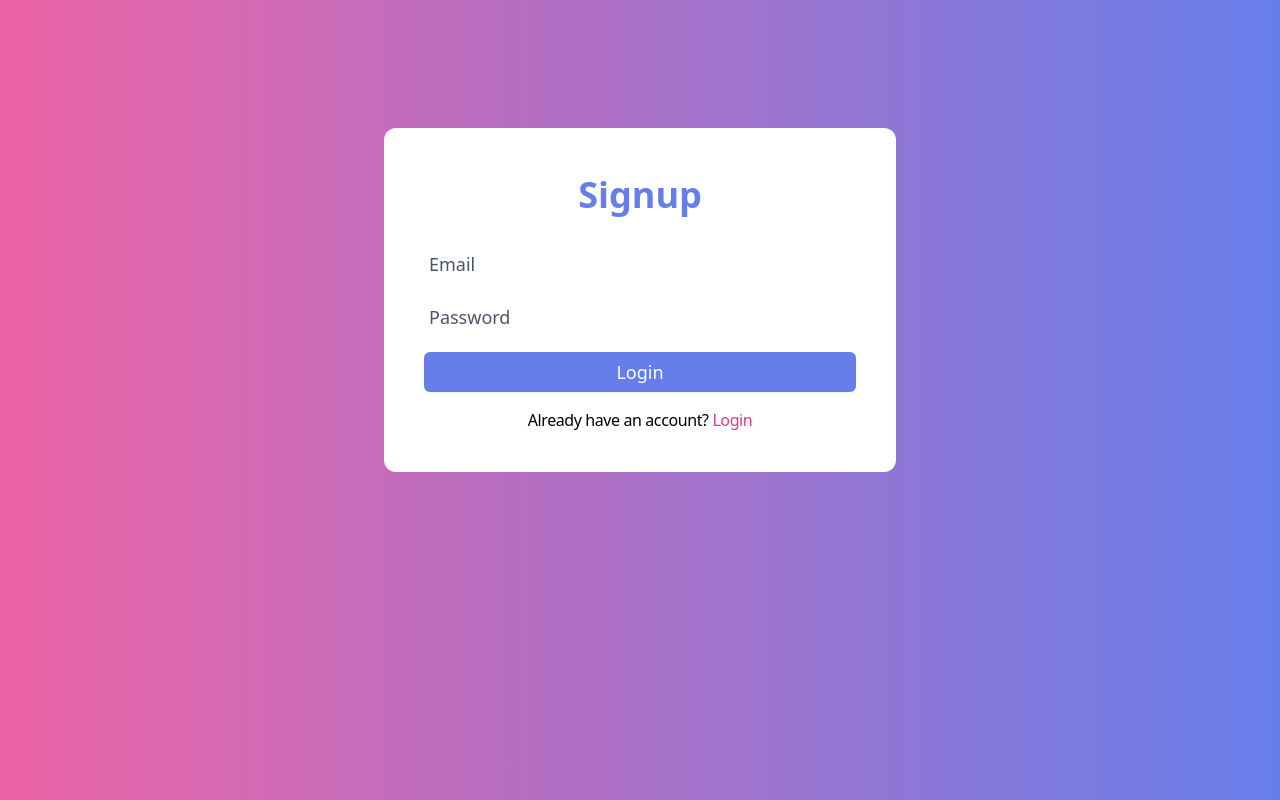
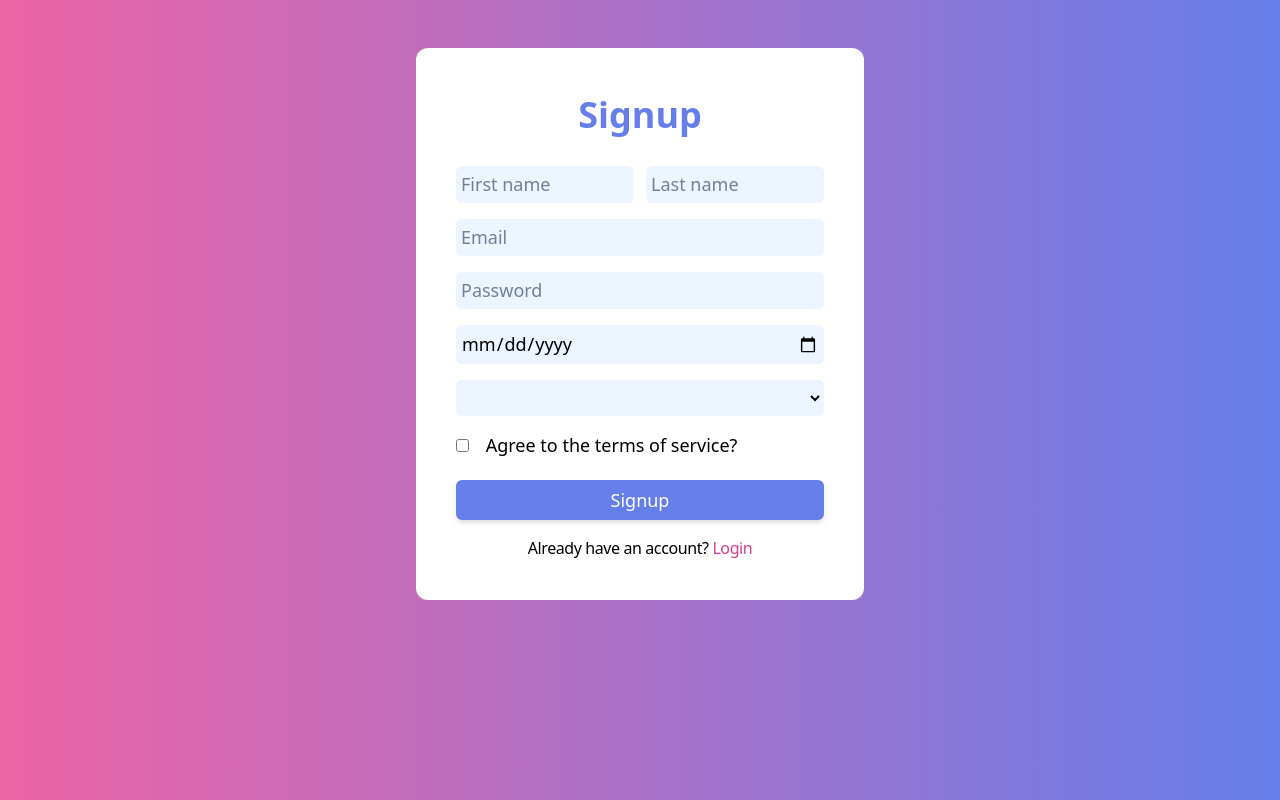
Before and after one commit to frederikagger/node-exam, a Nuxt app in the folder frontend/: page /signup in a window 1280 px wide. Built offline with nearby package versions, Linux system fonts and the light colour scheme.

Commit message:
input fields added

```diff
--- a/frontend/pages/signup/index.vue
+++ b/frontend/pages/signup/index.vue
@@ -1,31 +1,80 @@
 <template>
-  <div class="container mx-auto pt-32">
+  <div class="container mx-auto pt-12">
     <div
       id="card"
-      class="max-w-xs p-5 mx-auto flex flex-col bg-white rounded-xl h-80 lg:h-96 shadow-2x md:p-10 md:max-w-md lg:max-w-lg"
+      class="max-w-xs p-5 mx-auto flex flex-col bg-white rounded-xl h-80 lg:h-96 shadow-2x md:p-10 md:max-w-md"
     >
       <h4 class="text-4xl mb-6 font-bold text-center text-indigo-500">
         Signup
       </h4>
+      <div class="flex">
+        <input
+          v-model="user.firstname"
+          id="firstname"
+          class="p-1 placeholder-gray-600 w-1/2 mr-3 focus:placeholder-gray-400 border mb-4 text-black text-lg bg-indigo-100 rounded-md border-transparent focus:outline-none focus:ring-2 focus:ring-indigo-500 focus:border-indigo-500"
+          placeholder="First name"
+          type="text"
+          required
+        />
+        <input
+          v-model="user.lastname"
+          id="lastname"
+          class="p-1 placeholder-gray-600 w-1/2 focus:placeholder-gray-400 border mb-4 text-black text-lg bg-indigo-100 rounded-md border-transparent focus:outline-none focus:ring-2 focus:ring-indigo-500 focus:border-indigo-500"
+          placeholder="Last name"
+          type="text"
+          required
+        />
+      </div>
       <input
-        v-model="email"
+        v-model="user.email"
         id="email"
-        class="p-1 placeholder-gray-700 focus:placeholder-gray-400 border mb-4 text-black text-lg bg-indigo-50 rounded-sm border-transparent focus:outline-none focus:ring-2 focus:ring-indigo-500 focus:border-indigo-500"
+        class="p-1 placeholder-gray-600 focus:placeholder-gray-400 border mb-4 text-black text-lg bg-indigo-100 rounded-md border-transparent focus:outline-none focus:ring-2 focus:ring-indigo-500 focus:border-indigo-500"
         type="text"
         placeholder="Email"
       />
       <input
-        v-model="password"
+        v-model="user.password"
         id="password"
-        class="p-1 placeholder-gray-700 focus:placeholder-gray-400 border mb-4 text-black text-lg bg-indigo-50 rounded-sm border-transparent focus:outline-none focus:ring-2 focus:ring-indigo-500 focus:border-indigo-500"
+        class="p-1 placeholder-gray-600 focus:placeholder-gray-400 border mb-4 text-black text-lg bg-indigo-100 rounded-md border-transparent focus:outline-none focus:ring-2 focus:ring-indigo-500 focus:border-indigo-500"
         type="password"
         placeholder="Password"
       />
-      <button
+      <input
+        v-model="user.birthday"
+        id="birthday"
+        class="p-1 placeholder-gray-600 focus:placeholder-gray-400 border mb-4 text-black text-lg bg-indigo-100 rounded-md border-transparent focus:outline-none focus:ring-2 focus:ring-indigo-500 focus:border-indigo-500"
+        type="date"
+        placeholder="Date of birth"
+      />
+      <select
+        name="countries"
+        v-model="user.country"
+        id="country"
+        class="p-1 placeholder-gray-600 focus:placeholder-gray-400 border mb-4 text-black text-lg bg-indigo-100 rounded-md border-transparent focus:outline-none focus:ring-2 focus:ring-indigo-500 focus:border-indigo-500"
+        placeholder="Country"
+      >
+        <option disabled hidden>Country</option>
+        <option v-for="country in countries" :key="country" :value="country">{{
+          country
+        }}</option>
+      </select>
+      <div class="inline-block mb-3">
+        <input
+          v-model="user.agreement"
+          id="agreement"
+          class="p-1 mr-3 placeholder-gray-600 focus:placeholder-gray-400 border mb-4 text-black text-lg bg-indigo-100 rounded-md border-transparent focus:outline-none focus:ring-2 focus:ring-indigo-500 focus:border-indigo-500"
+          type="checkbox"
+        />
+        <label for="agreement" class="text-lg">
+          Agree to the terms of service?</label
+        >
+      </div>
+
+      <button :style="{disbled: user}"
         @click="signup"
-        class="bg-indigo-500 px-3 mb-4 shadow-sm text-lg text-white font-medium h-10 rounded-md hover:bg-indigo-400"
+        class="bg-indigo-500 mb-4 shadow-md text-lg text-white font-medium h-10 rounded-md hover:bg-indigo-400"
       >
-        Login
+        Signup
       </button>
       <div class="text-center tracking-tight">
         Already have an account?
@@ -38,10 +87,30 @@
 <script>
 export default {
   data() {
-    return {};
+    return {
+      user: {
+        firstname: "",
+        lastname: "",
+        email: "",
+        password: "",
+        birthday: null,
+        country: ""
+      },
+      countries: ["Denmark", "Sweden", "Norway", "Finland"]
+    };
   },
   methods: {
-    signup() {}
+    async signup() {
+      try {
+        console.log(this.user);
+        await this.$axios.$post("/register", {
+          user: this.user
+        });
+        window.location.replace("/login");
+      } catch (error) {
+        console.log(error);
+      }
+    }
   }
 };
 </script>
```
